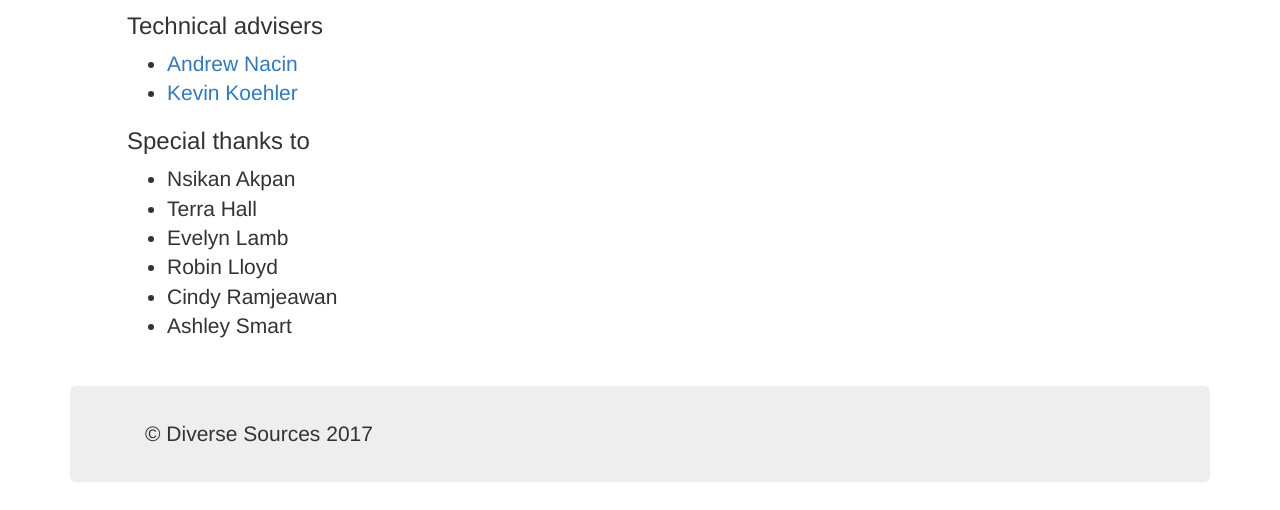
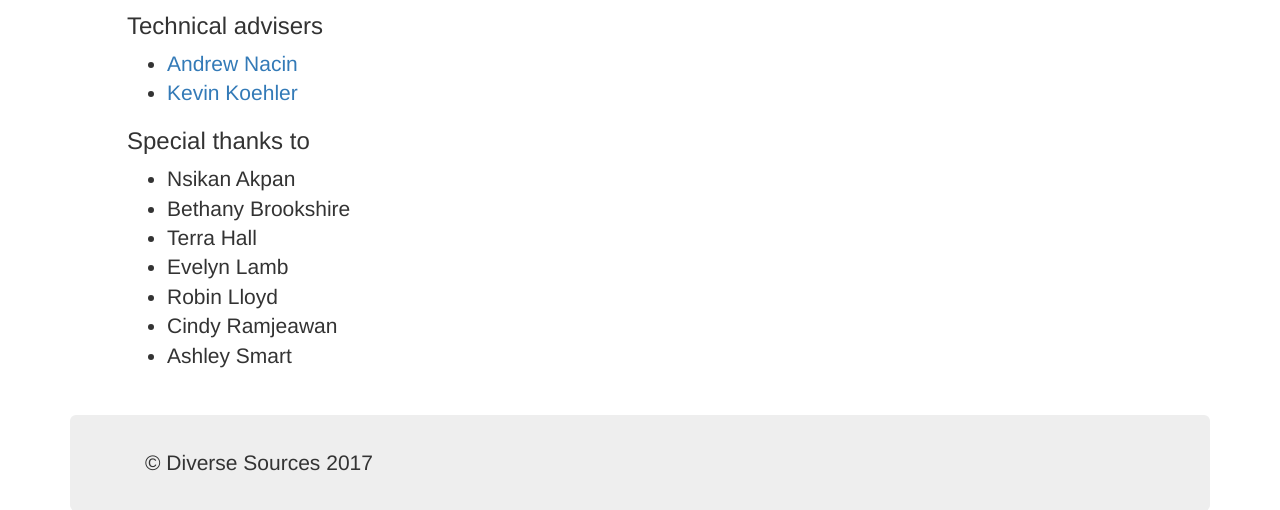
Before and after one commit to greglinch/sourcelist, a Django app: page /about in a window 1280 px wide. Shown: the part 1442-1952 px from the top of the page. Before the commit the page ends 1884 px from the top, so only its background shows below. Run offline with Django 3.2, Linux system fonts and the light colour scheme; parts of the project's set-up code (start-up, migrations or seed data) failed here and were passed over; some libraries are stand-ins or nearby versions.

Commit message:
add new thank you to about page

```diff
--- a/templates/about.html
+++ b/templates/about.html
@@ -27,6 +27,7 @@
 	<h3>Special thanks to</h3>
 		<ul>
 			<li>Nsikan Akpan</li>
+			<li>Bethany Brookshire</li>
 			<li>Terra Hall</li>
 			<li>Evelyn Lamb</li>
 			<li>Robin Lloyd</li>
```
